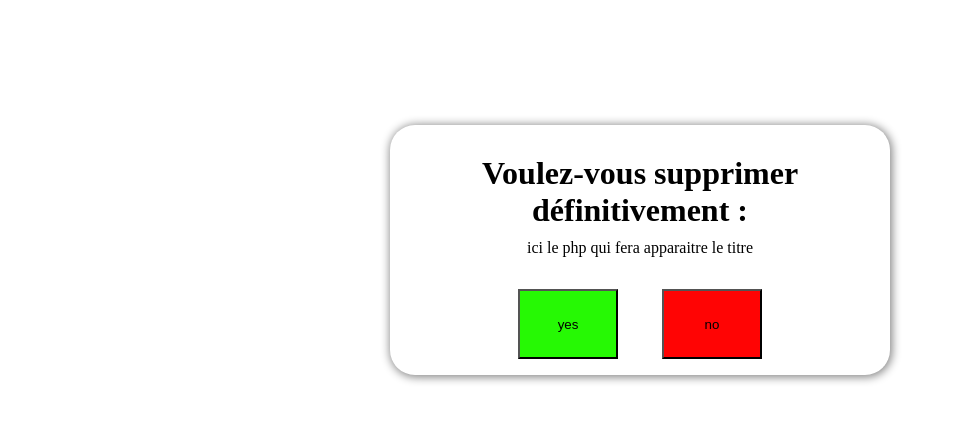
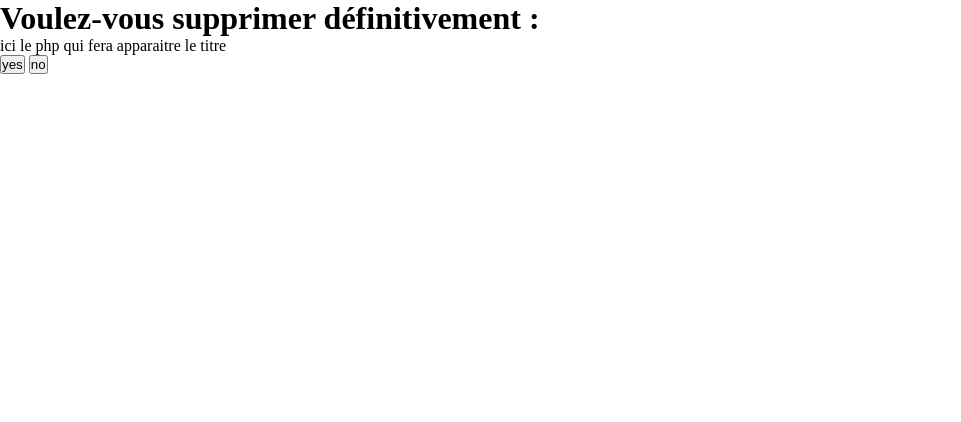
Before and after one commit to DayZmooN/Bouquine, a PHP site: page /admin/popup.php in a window 1280 px wide. Shown: the top 422 px of the page, without its empty margins (0-961 px from the left). Run offline with PHP 8.4, Linux system fonts and the light colour scheme; some web fonts are replaced.

Commit message:
delete calss popup de style-admin.scss

```diff
--- a/css/style-admin.css
+++ b/css/style-admin.css
@@ -928,43 +928,6 @@ a {
 
 /*....................FIN.CSS.CONNEXION....................*/
 /*....................DELETE.CSS....................*/
-.popup {
-  width: 500px;
-  height: 250px;
-  position: fixed;
-  box-shadow: 1px 1px 10px 1px grey;
-  border-radius: 25px;
-  text-align: center;
-  margin-top: 0;
-  margin-left: 50%;
-  transform: translate(-50%, 50%);
-  z-index: 99999;
-}
-.popup > h1 {
-  width: 500px;
-  padding-top: 30px;
-  font-family: LRT Oksana Bold;
-}
-.popup > .title {
-  width: 500px;
-  height: 50px;
-  margin-top: 10px;
-}
-.popup > .btnYes {
-  width: 100px;
-  height: 70px;
-  background-color: #26F904;
-  margin-right: 20px;
-  cursor: pointer;
-}
-.popup > .btnNo {
-  width: 100px;
-  height: 70px;
-  background-color: #FF0404;
-  margin-left: 20px;
-  cursor: pointer;
-}
-
 .block-modal {
   position: fixed;
   top: 0;
--- a/css/style-admin.scss
+++ b/css/style-admin.scss
@@ -1204,51 +1204,6 @@ a {
 
 /*....................DELETE.CSS....................*/
 
-.popup {
-    width: 500px;
-    height: 250px;
-    position: fixed;
-    box-shadow: 1px 1px 10px 1px grey;
-    border-radius: 25px;
-    text-align: center;
-    margin-top: 0;
-    margin-left: 50%;
-    transform: translate(-50%, 50%);
-    z-index: 99999;
-
-    &>h1 {
-        width: 500px;
-        padding-top: 30px;
-        font-family: LRT Oksana Bold;
-    }
-
-    &>.title {
-        width: 500px;
-        height: 50px;
-        margin-top: 10px;
-    }
-
-    &>.btnYes {
-        width: 100px;
-        height: 70px;
-        background-color: #26F904;
-        margin-right: 20px;
-        cursor: pointer;
-    }
-
-    &>.btnNo {
-        width: 100px;
-        height: 70px;
-        background-color: #FF0404;
-        margin-left: 20px;
-        cursor: pointer;
-
-    }
-
-
-
-
-}
 
 //modal for delete
 
```
Also changed, not shown: 1 other file.
